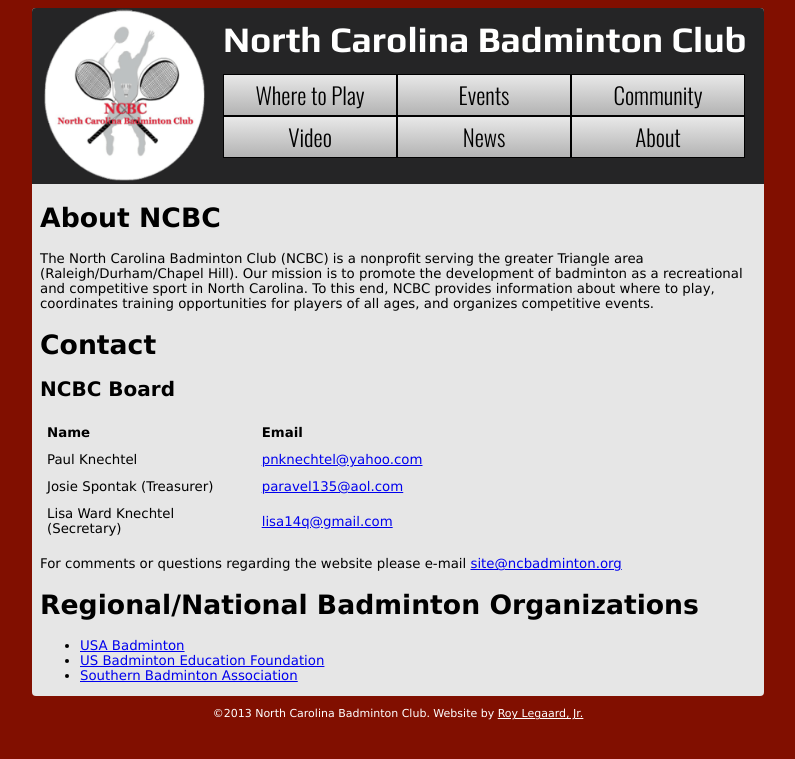
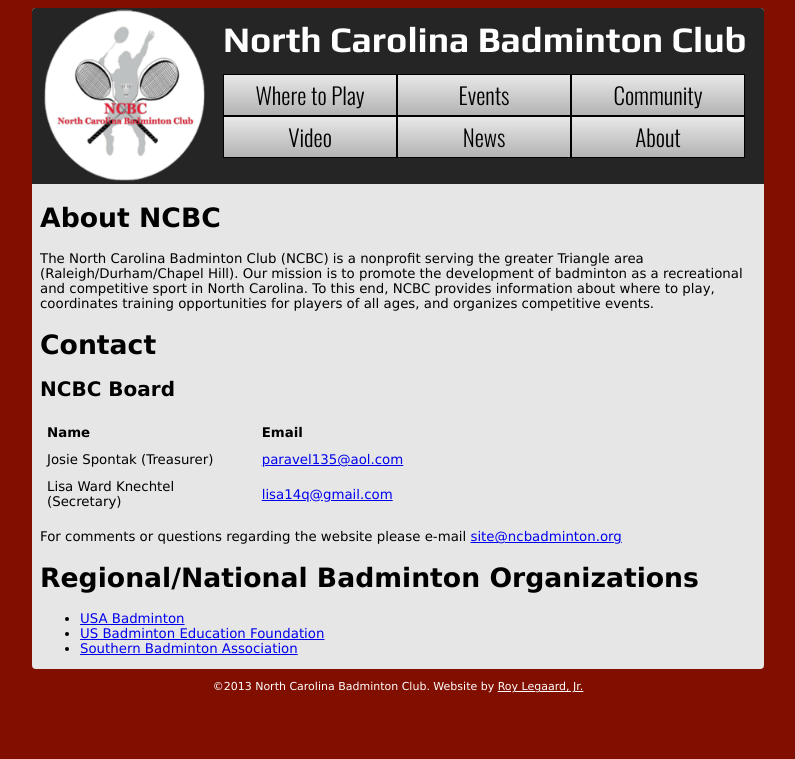
Before and after one commit to NCBC/ncbc.github.com, a Jekyll site: the page built from about.md, in a window 1280 px wide. Shown: the top 759 px of the page, without its empty margins (242-1037 px from the left). Built offline with Jekyll 4.4.1, drawn with Linux system fonts in a browser that asks for light colours.

Commit message:
Removed Mohammed from Board listing

```diff
--- a/about.md
+++ b/about.md
@@ -15,12 +15,6 @@
 				<td width="30%"><b>Name</b></td>
 				<td width="40%"><b>Email</b></td>
 				<td width="30%"><b></b></td>
-			</tr>
-			<tr>
-				<td width="30%">Paul Knechtel</td>
-				<td width="40%"><a href="&#x6d;&#00097;&#000105;&#x6c;&#x74;&#000111;&#x3a;&#x70;&#x6e;&#x6b;&#x6e;&#000101;&#99;&#104;&#x74;&#x65;&#x6c;&#x40;&#x79;&#97;&#104;&#000111;&#x6f;&#46;&#x63;&#x6f;&#109;?subject=&cc=&bcc=&body=" style="" class="" id="">&#x70;&#110;&#x6b;&#110;&#x65;&#99;&#x68;&#x74;&#x65;&#108;&#x40;&#121;&#00097;&#x68;&#x6f;&#000111;&#x2e;&#x63;&#x6f;&#x6d;</a>
-</td>
-				<td width="30%"></td>
 			</tr>
 			<tr>
 				<td width="30%">Josie Spontak (Treasurer)</td>
```
